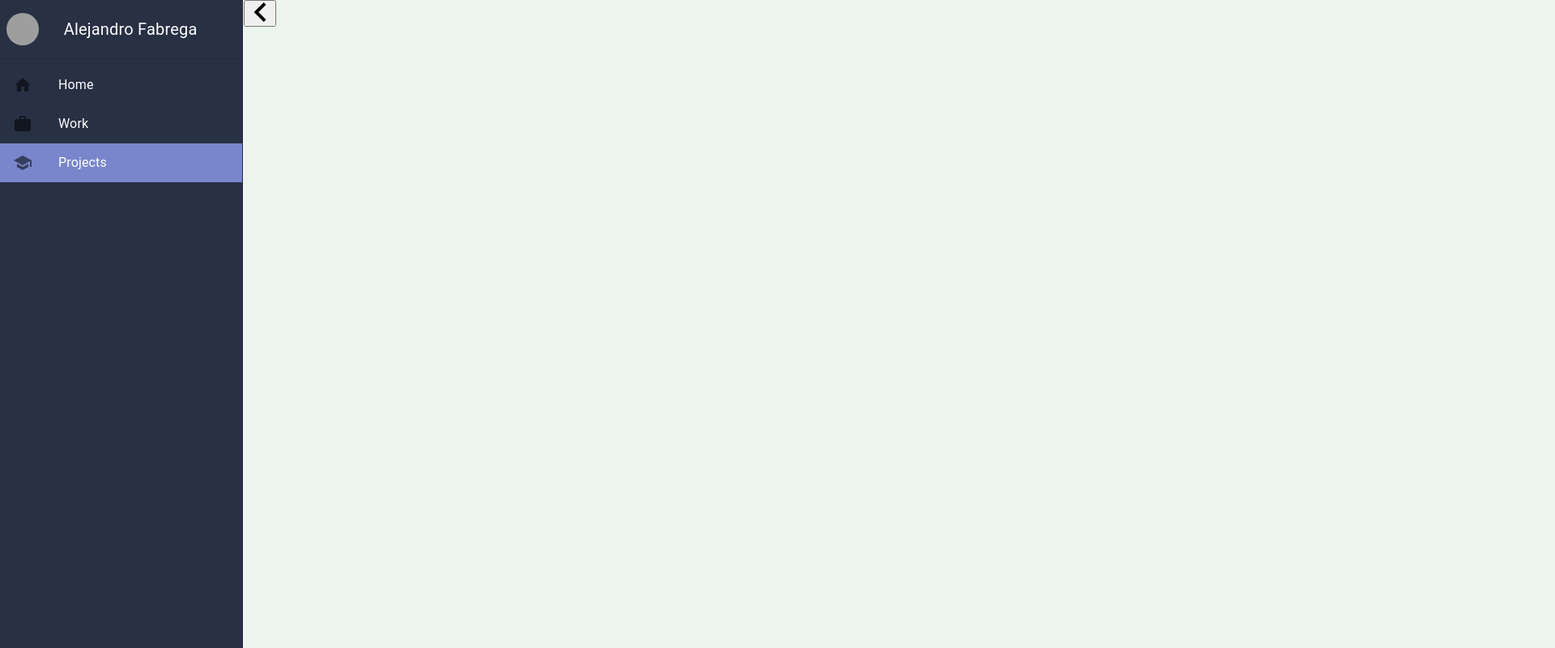
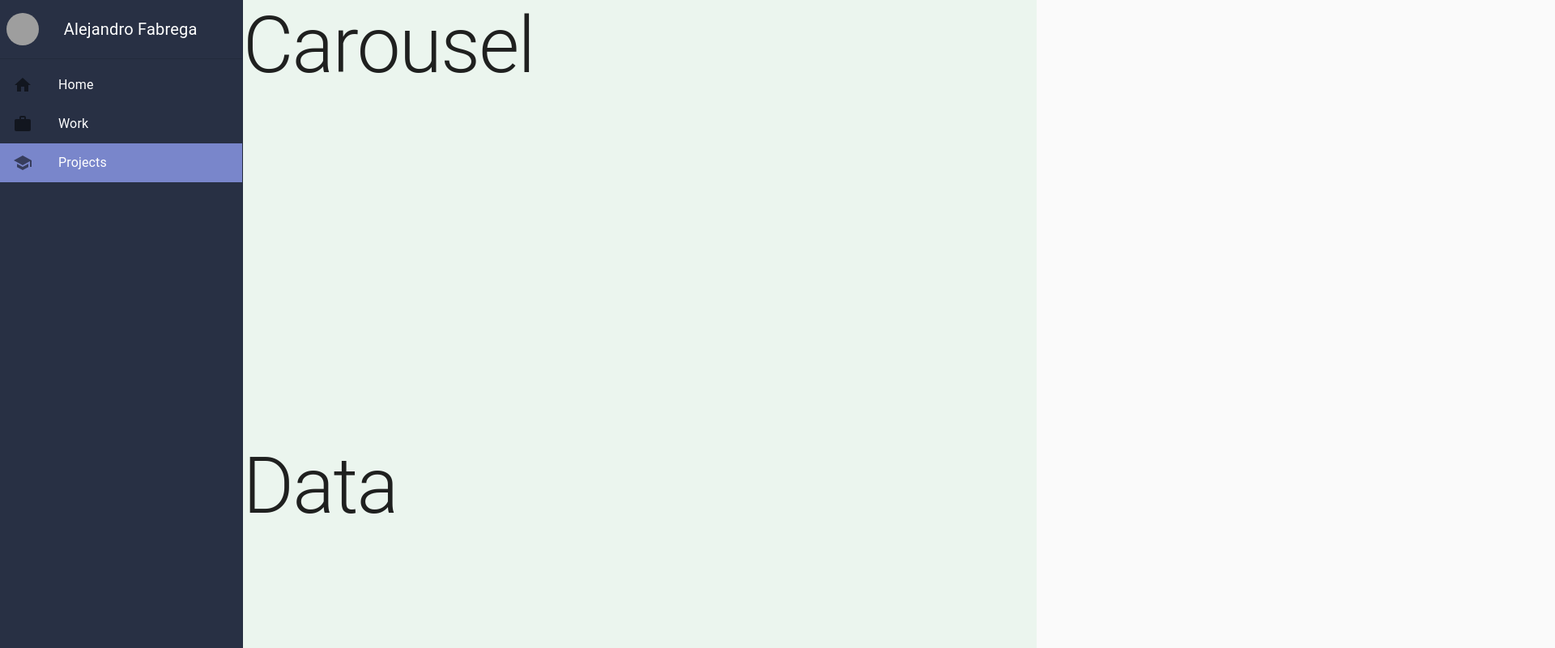
Before and after one commit to Progressandro/progressandro.github.io, a React (Create React App) app: page /projects in a window 1280 px wide. Shown: the top 800 px of the page at 81% size, 1920 px wide, since content can reach past the window. Built offline with nearby package versions, Linux system fonts and the light colour scheme; grey boxes are pictures that could not be loaded.

Commit message:
Layout fix

```diff
--- a/package.json
+++ b/package.json
@@ -11,9 +11,9 @@
     "@testing-library/user-event": "^7.2.1",
     "react": "^16.13.0",
     "react-dom": "^16.13.0",
+    "react-responsive-carousel": "^3.1.51",
     "react-router-dom": "^5.1.2",
-    "react-scripts": "3.4.0",
-    "react-slideshow-image": "^1.3.4"
+    "react-scripts": "3.4.0"
   },
   "scripts": {
     "predeploy": "npm run build",
--- a/src/components/MainView.jsx
+++ b/src/components/MainView.jsx
@@ -66,6 +66,8 @@ const useStyles = makeStyles(theme => ({
   contentContainer: {
     flexGrow: 1,
     minHeight: '100vh',
+    height: '100vh',
+    maxHeight: '100vh',
     backgroundColor: '#EBF5EE',
     padding: 0,
   },
--- /dev/null
+++ b/src/components/ProjectCarousel.jsx
@@ -0,0 +1,8 @@
+import React from 'react';
+import { Typography } from '@material-ui/core';
+
+const ProjectCarousel = () => {
+  return <Typography variant="h1">Carousel</Typography>;
+};
+
+export default ProjectCarousel;
--- /dev/null
+++ b/src/components/ProjectData.jsx
@@ -0,0 +1,8 @@
+import React from 'react';
+import { Typography } from '@material-ui/core';
+
+function ProjectData() {
+  return <Typography variant="h1">Data</Typography>;
+}
+
+export default ProjectData;
--- a/src/components/Projects.jsx
+++ b/src/components/Projects.jsx
@@ -1,38 +1,34 @@
 import React, { useState } from 'react';
-import { Grid, Typography } from '@material-ui/core';
-// import projects from '../shared/projects';
-import Slideshow from './Slideshow';
+import { Grid, Typography, Container } from '@material-ui/core';
+import { makeStyles } from '@material-ui/core/styles';
+import projects from '../shared/projects';
+import ProjectCarousel from './ProjectCarousel';
+import ProjectData from './ProjectData';
+
+const useStyles = makeStyles(theme => ({
+  root: {
+    display: 'flex',
+    height: '100%',
+    flexDirection: 'column',
+  },
+  carouselContainer: {
+    flexGrow: 3,
+  },
+  dataContainer: {
+    flexGrow: 1,
+  }
+}));
 
 export default function Projects() {
+  const classes = useStyles();
   const [index, setIndex] = useState(0);
-  const images = [
-    'https://via.placeholder.com/800x600',
-    'https://via.placeholder.com/800x600',
-    'https://via.placeholder.com/800x600',
-  ];
-
-  const updateSlider = (oldIndex, newIndex) => {
-    setIndex(newIndex);
-    console.log(index, newIndex);
-  };
-
   return (
-    <Grid
-      container
-      direction="column"
-      alignItems="center"
-      item
-      // style={{ width: '100%' }}
-    >
-      <Grid item>
-        <Slideshow update={updateSlider} images={images} />
+    <Grid container className={classes.root}>
+      <Grid container item className={classes.carouselContainer}>
+        <ProjectCarousel />
       </Grid>
-      <Grid item>
-        <Typography variant="h1">Test</Typography>
-        {/* <Typography variant="h3">{projects[index].title}</Typography>
-        <Typography variant="h4">{projects[index].technologies}</Typography>
-        <Typography variant="body2">{projects[index].duration}</Typography>
-        <Typography variant="body1">{projects[index].description}</Typography> */}
+      <Grid container item className={classes.dataContainer}>
+        <ProjectData />
       </Grid>
     </Grid>
   );
--- a/src/components/Slideshow.jsx
+++ /dev/null
@@ -1,17 +0,0 @@
-import React from 'react';
-import { Slide } from 'react-slideshow-image';
-
-const Slideshow = ({ update, images }) => {
-  const slides = images.map((image, idx) => (
-    <div className="each-slide">
-      <img src={image} alt="img" key={idx} />
-    </div>
-  ));
-  return (
-    <Slide onChange={update} style={{ width: '800px', position: 'relative' }}>
-      {slides}
-    </Slide>
-  );
-};
-
-export default Slideshow;
--- a/src/shared/home.js
+++ b/src/shared/home.js
@@ -32,5 +32,5 @@ export default [
   {
     key: 'bye-reply',
     text: `Bye!`,
-  }
+  },
 ];
```
Also changed, not shown: 1 other file (tests, documents, lock files or other folders).
